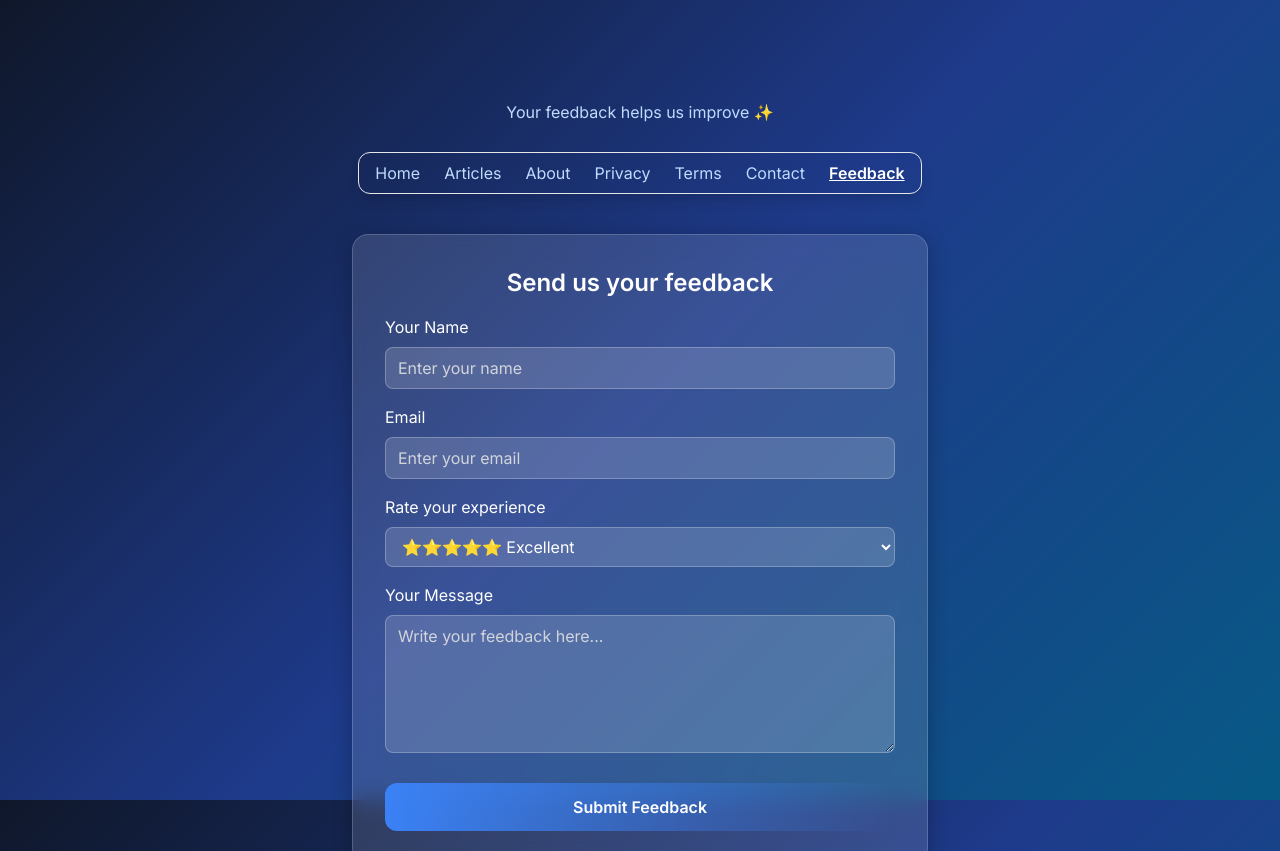
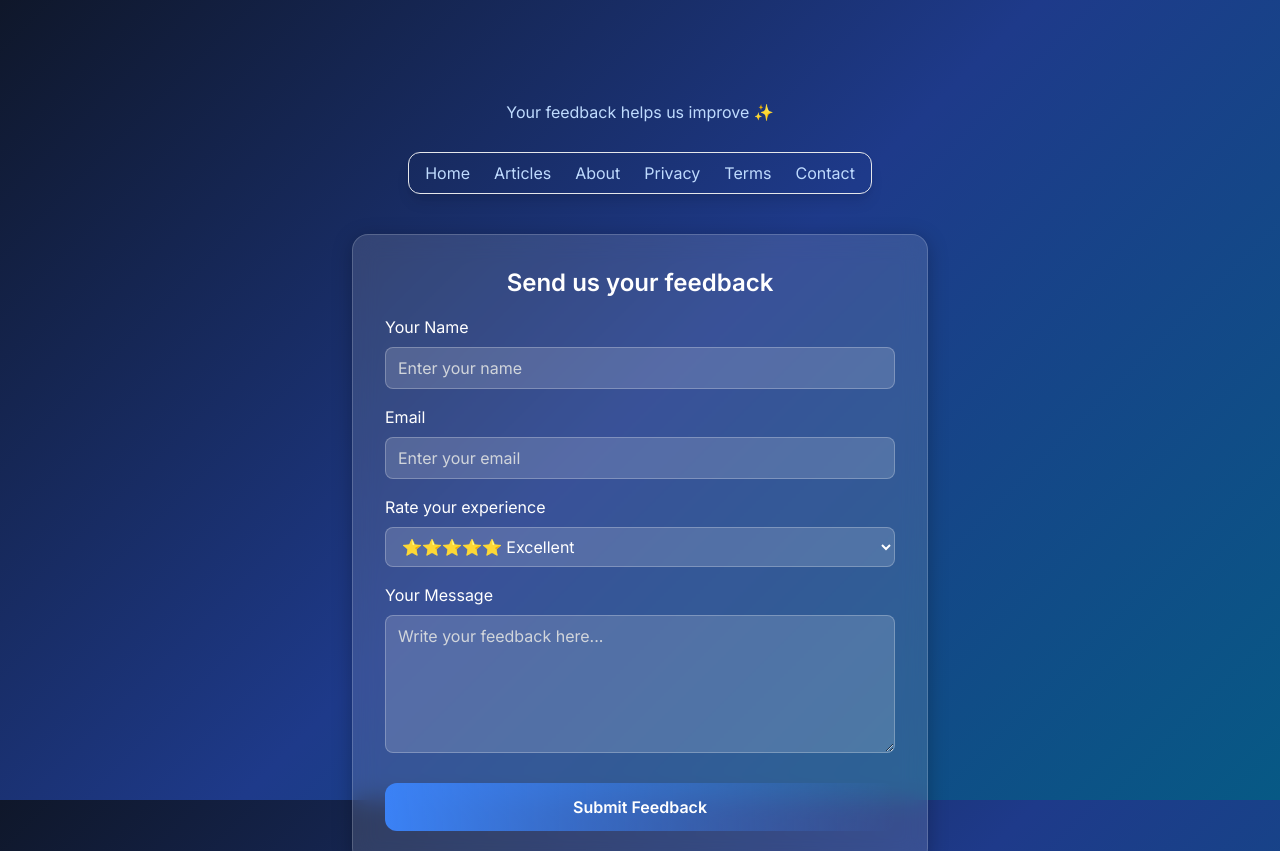
Before and after one commit to eamhad/SkysenseAI, a website: page public/feedback.html in a window 1280 px wide. Shown: the top 851 px of the page. Drawn offline with nearby package versions, Linux system fonts and the light colour scheme.

Commit message:
Update feedback.html

```diff
--- a/public/feedback.html
+++ b/public/feedback.html
@@ -62,8 +62,6 @@
         <a href="privacy.html" target="_blank" class="hover:text-white transition">Privacy</a>
         <a href="terms.html" target="_blank" class="hover:text-white transition">Terms</a>
         <a href="contact.html" target="_blank" class="hover:text-white transition">Contact</a>
-        <a href="feedback.html" class="text-white font-semibold underline">Feedback</a>
-
       </div>
     </div>
   </div>
```
